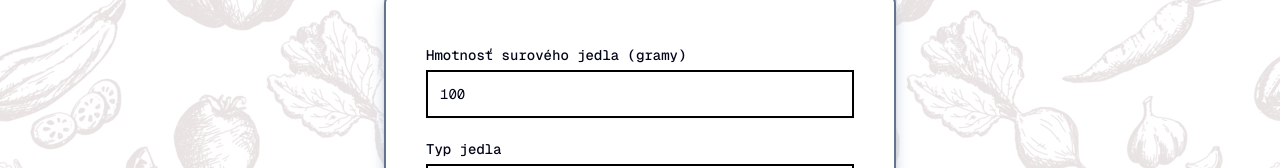
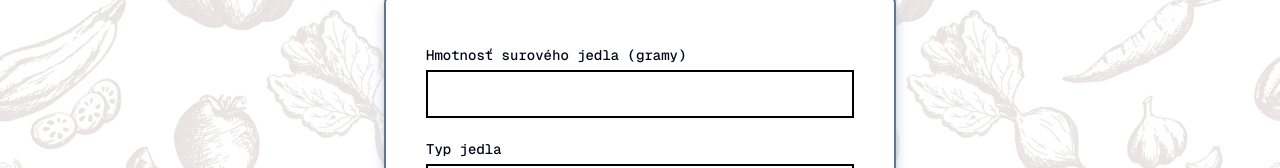
Before and after one commit to Lubos-Trcalek/food-converter-app, a Next.js app: page / in a window 1280 px wide. Shown: the part 258-426 px from the top of the page. Built offline with nearby package versions, Linux system fonts and the light colour scheme.

Commit message:
conversion bugfix

```diff
--- a/src/components/FoodConverter.tsx
+++ b/src/components/FoodConverter.tsx
@@ -75,7 +75,7 @@ const translations = {
 
 export default function FoodConverter() {
   const [language] = useState<keyof typeof translations>('sk');
-  const [rawWeight, setRawWeight] = useState(100);
+  const [rawWeight, setRawWeight] = useState('');
   const [foodType, setFoodType] = useState('hydinová pečeň');
   const [cookedWeight, setCookedWeight] = useState<string | null>(null);
 
@@ -90,7 +90,7 @@ export default function FoodConverter() {
       }
     }
     if (rate !== null) {
-      const cooked = rawWeight * rate;
+      const cooked = Number(rawWeight) * rate;
       setCookedWeight(cooked.toFixed(1));
     }
   };
```
